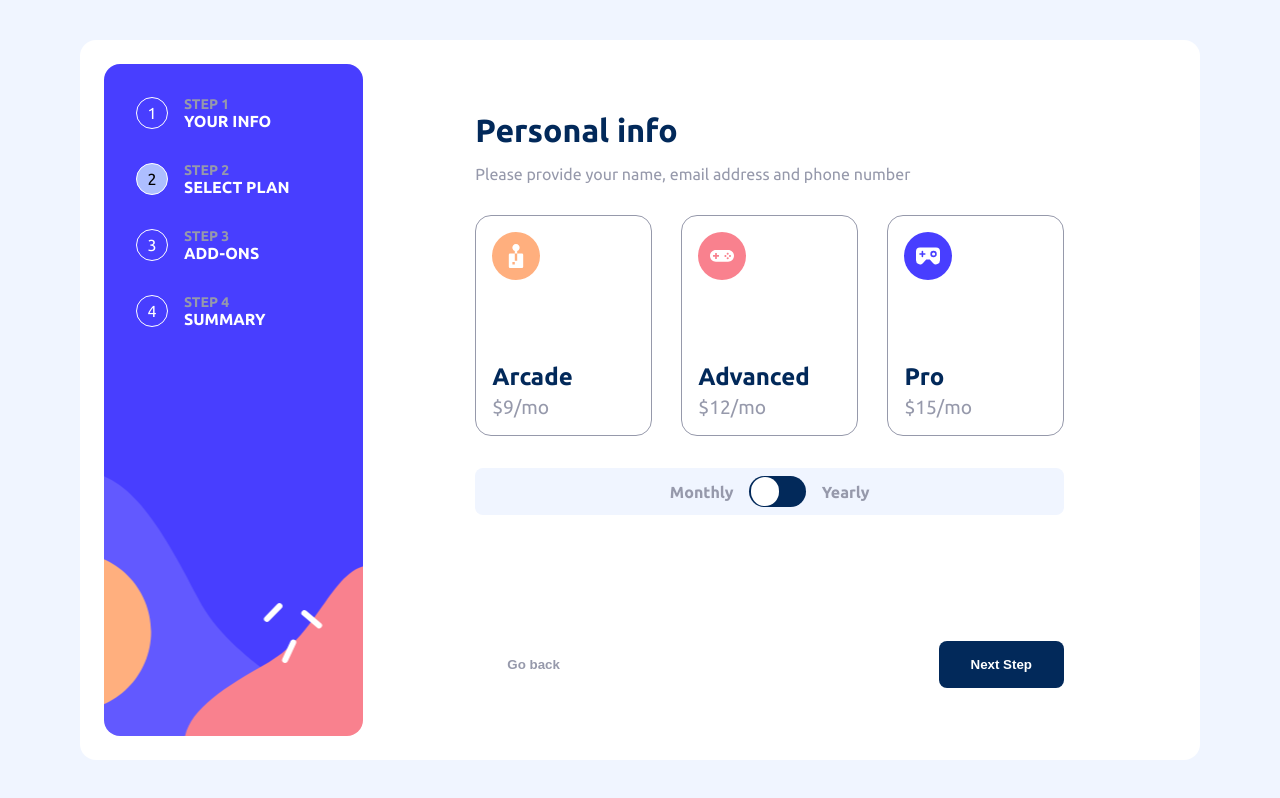
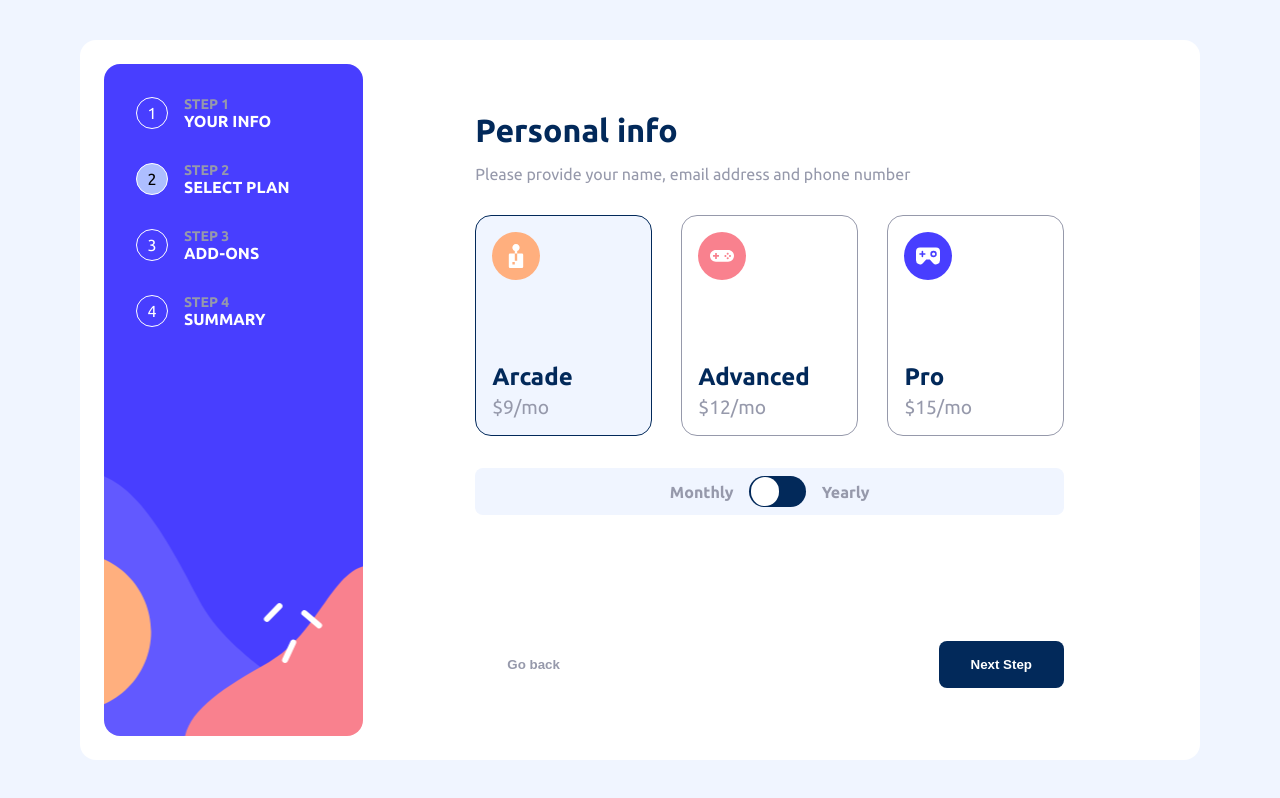
Before and after one commit to CalderonCG/Multistep-Form, a React (Vite) app: page / in a window 1280 px wide. Both pictures are taken after a click on the button "Next Step". Built offline with nearby package versions, Linux system fonts and the light colour scheme.

Commit message:
:feat: add step 2 data logic

```diff
--- a/src/components/Form/Form.tsx
+++ b/src/components/Form/Form.tsx
@@ -20,7 +20,7 @@ const updateStep = (state: number, type: "Next" | "Prev") => {
 
 function Form() {
   const [step, dispatchStep] = useReducer(updateStep, 1);
-  const {form, updateForm} = useForm();
+  const {form, updateForm, updateType} = useForm();
   console.log(form);
 
   return (
@@ -35,7 +35,7 @@ function Form() {
         {step === 1 ? (
           <StepOne data={form.stepOne} handleStep={dispatchStep} handleFormUpdate={updateForm}/>
         ) : step === 2 ? (
-          <StepTwo handleStep={dispatchStep}/>
+          <StepTwo data={form.stepTwo} planType={form.type} handleStep={dispatchStep}  handleFormUpdate={updateForm} handleTypeUpdate={updateType}/>
         ) : step === 3 ? (
           <StepThree handleStep={dispatchStep}/>
         ) : (
--- a/src/components/PlanCard/PlanCard.scss
+++ b/src/components/PlanCard/PlanCard.scss
@@ -10,19 +10,23 @@
   border-radius: 1rem;
   padding: 1rem;
 
+  &:hover {
+    border: 1px solid v.$Blue950;
+  }
+
   &_details {
     @include m.flexCenter(column, space-between);
     align-items: start;
     gap: 0.3125rem;
   }
 
-  &_icon{
+  &_icon {
     width: 3rem;
   }
   &_name {
     color: v.$Blue950;
     font-weight: 600;
-    font-size: 1.5rem
+    font-size: 1.5rem;
   }
 
   &_price {
@@ -35,3 +39,8 @@
     color: v.$Blue950;
   }
 }
+
+.selectedPlan {
+  border: 1px solid v.$Blue950;
+  background-color: v.$Blue100;
+}
--- a/src/components/PlanCard/PlanCard.tsx
+++ b/src/components/PlanCard/PlanCard.tsx
@@ -8,18 +8,31 @@ type planType = {
   name: 'Arcade' | 'Advanced' | 'Pro',
   monthlyPrice: number,
   yearlyPrice: number,
-  isYearly: boolean
+  type: 'Monthly'|'Yearly',
+  isSelected: boolean,
+  handleSelected: React.Dispatch<React.SetStateAction<{
+    id: number;
+    name: string;
+    monthlyPrice: number;
+    yearlyPrice: number;
+}>>
 }
 
-function PlanCard({name, monthlyPrice, yearlyPrice, isYearly}: planType) {
+function PlanCard({id, name, monthlyPrice, yearlyPrice, type, isSelected, handleSelected}: planType) {
+
+  const planObject={
+    id, name, monthlyPrice, yearlyPrice
+  }
+
   return (
-    <div className="plancard">
+    <div onClick={()=>handleSelected(planObject)}
+    className={`plancard ${isSelected? 'selectedPlan':''} `}>
       <img className="plancard_icon" src={name === "Arcade"? arcadeIcon : name === "Advanced" ? advancedIcon : proIcon} alt="icon" />
 
       <div className="plancard_details">
         <p className="plancard_name">{name}</p>
-        <p className="plancard_price">{isYearly? `$${yearlyPrice}/yr` : `$${monthlyPrice}/mo` }</p>
-        {isYearly &&
+        <p className="plancard_price">{type === 'Yearly'? `$${yearlyPrice}/yr` : `$${monthlyPrice}/mo` }</p>
+        {type === 'Yearly' &&
         <p className="plancard_perk">2 months free</p> }
       </div>
     </div>
--- a/src/components/StepTwo/StepTwo.tsx
+++ b/src/components/StepTwo/StepTwo.tsx
@@ -1,9 +1,16 @@
 import { useState } from "react";
-import type { StepTwoPropsType } from "../../utils/FormTypes";
+import type { StepTwoPropsType, StepTwoType } from "../../utils/FormTypes";
 import PlanCard from "../PlanCard/PlanCard";
 import "./StepTwo.scss";
 
-const plans = [
+type planType = {
+  id: number;
+  name: "Arcade" | "Advanced" | "Pro";
+  monthlyPrice: number;
+  yearlyPrice: number;
+};
+
+const plans: planType[] = [
   {
     id: 1,
     name: "Arcade",
@@ -24,8 +31,19 @@ const plans = [
   },
 ] as const;
 
-function StepTwo({ data, handleStep, handleFormUpdate }: StepTwoPropsType) {
-  const [isYearly, setIsYearly] = useState(false);
+function StepTwo({ data, planType, handleStep, handleFormUpdate, handleTypeUpdate }: StepTwoPropsType) {
+  const [selectedType, setSelectedType] = useState<"Monthly" | "Yearly">(planType);
+  const [selectedPlan, setSelectedPlan] = useState(data.plan);
+
+  const handleSubmit = (type: "Next" | "Prev") => {
+    const storedPlan: StepTwoType = {
+      plan: selectedPlan
+    };
+    handleFormUpdate({ step: 2, data: storedPlan });
+    handleTypeUpdate(selectedType);
+    handleStep(type);
+  };
+
   return (
     <div className="step_two_container">
       <div className="step_two_container_header">
@@ -44,7 +62,9 @@ function StepTwo({ data, handleStep, handleFormUpdate }: StepTwoPropsType) {
               name={plan.name}
               monthlyPrice={plan.monthlyPrice}
               yearlyPrice={plan.yearlyPrice}
-              isYearly={isYearly}
+              type={selectedType}
+              isSelected={plan.id === selectedPlan.id}
+              handleSelected={setSelectedPlan}
             />
           ))}
         </div>
@@ -52,17 +72,23 @@ function StepTwo({ data, handleStep, handleFormUpdate }: StepTwoPropsType) {
         <div className="step_two_container_mode">
           <p>Monthly</p>
           <div className="toggle">
-            <input type="checkbox" checked={isYearly} onChange={()=>setIsYearly(!isYearly)}  />
+            <input
+              type="checkbox"
+              checked={selectedType === "Yearly"}
+              onChange={() =>
+                setSelectedType(selectedType === "Yearly" ? "Monthly" : "Yearly")
+              }
+            />
             <label></label>
           </div>
           <p>Yearly</p>
         </div>
       </div>
       <div className="steps">
-        <button className={`steps_prev `} onClick={() => handleStep("Prev")}>
+        <button className={`steps_prev `} onClick={() => handleSubmit("Prev")}>
           Go back
         </button>
-        <button className={`steps_next `} onClick={() => handleStep("Next")}>
+        <button className={`steps_next `} onClick={() => handleSubmit("Next")}>
           Next Step
         </button>
       </div>
--- a/src/utils/FormContext.tsx
+++ b/src/utils/FormContext.tsx
@@ -18,14 +18,17 @@ const initialForm: FormType = {
   },
   stepTwo: {
     plan: {
-      name: "",
-      price: 0,
+    id: 1,
+    name: "Arcade",
+    monthlyPrice: 9,
+    yearlyPrice: 90,
     },
-    type: "Monthly",
   },
   stepThree: {
     addons: [],
   },
+
+    type: "Monthly",
 };
 
 //Funcion que actualiza el form respecto al paso que se indico
@@ -39,6 +42,8 @@ const formReducer = (state: FormType,action:PayloadType) => {
 
     case 3:
       return { ...state, stepThree:action.data };
+    case 4:
+      return { ...state, type:action.data };
     default:
       return state;
   }
@@ -54,8 +59,17 @@ export const FormProvider = ({ children }: { children: ReactNode }) => {
     dispatchForm(payload);
   };
 
+  //Funcion que se exporta junto al contexto, esta es la que se llama en los componentes
+  const updateType = (type: 'Monthly'|'Yearly') => {
+    const payload: PayloadType = {
+      step: 4,
+      data: type
+    }
+    dispatchForm(payload);
+  };
+
   return(
-    <FormContext.Provider value={{form, updateForm}}>
+    <FormContext.Provider value={{form, updateForm, updateType}}>
         {children}
     </FormContext.Provider>
   )
```
Also changed, not shown: src/utils/FormTypes.ts (+14 -5 lines).
